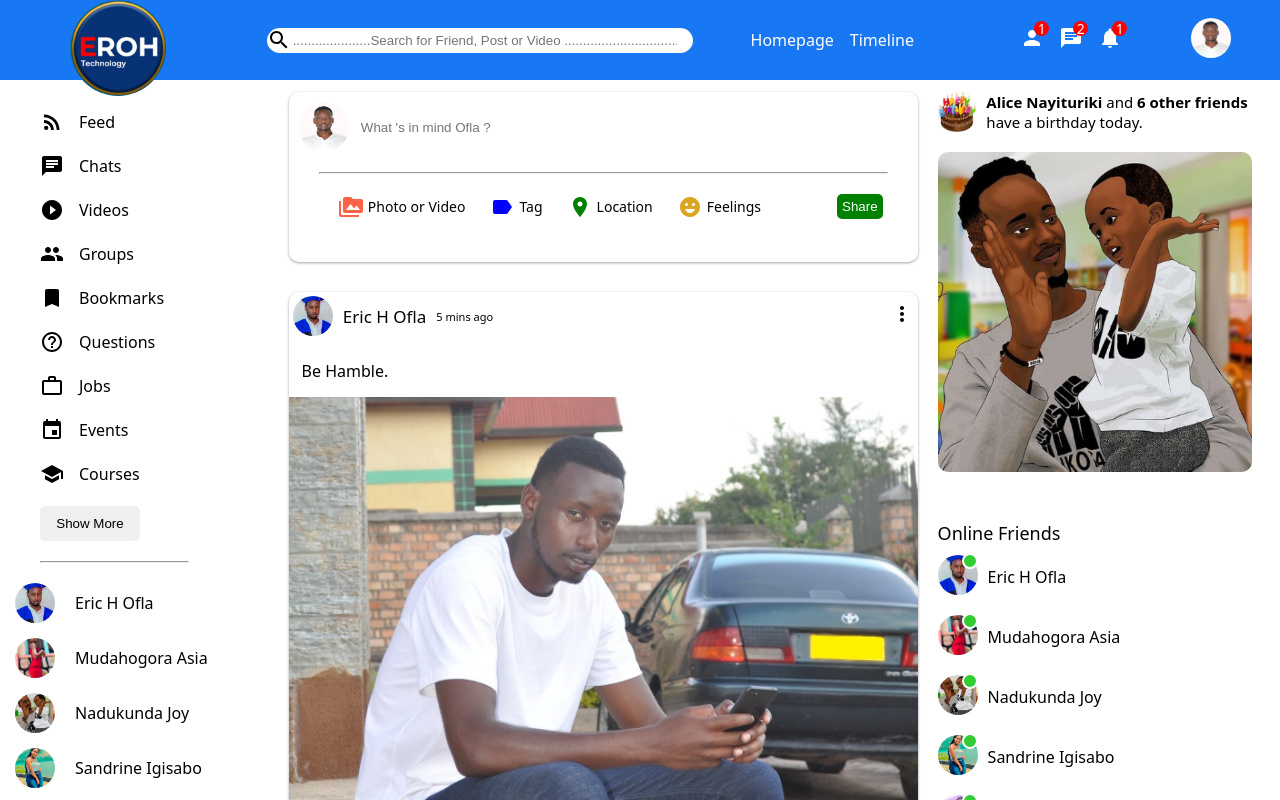
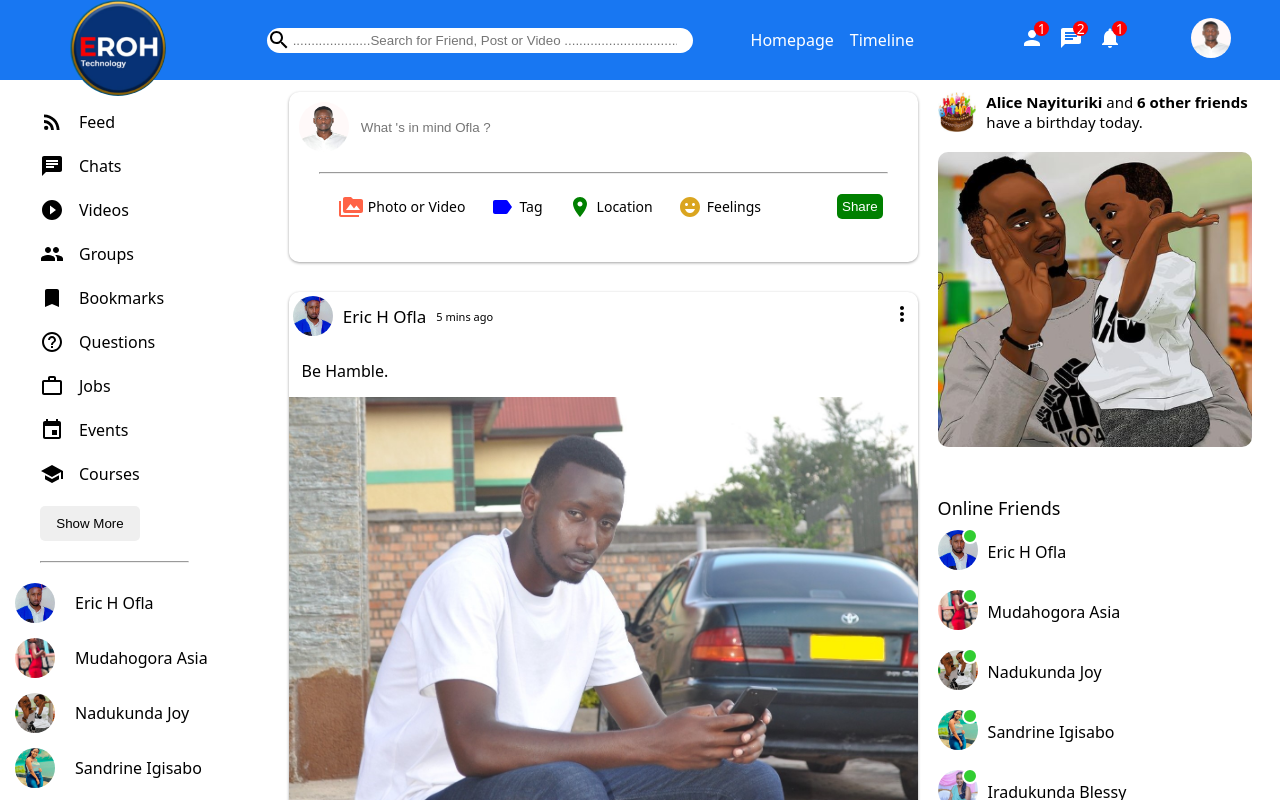
Before and after one commit to EricHOfla/EROH_App, a React (Create React App) app: page / in a window 1280 px wide. Shown: the top 800 px of the page. Built offline with nearby package versions, Linux system fonts and the light colour scheme.

Commit message:
Update rightbar.css

```diff
--- a/src/components/rightbar/rightbar.css
+++ b/src/components/rightbar/rightbar.css
@@ -23,7 +23,7 @@
     width: 100%;
     border-radius: 10px;
     margin: 20px 0;
-    height: 20rem;
+/*     height: 20rem; */
 
 }
 .rightbarTitle{
```
